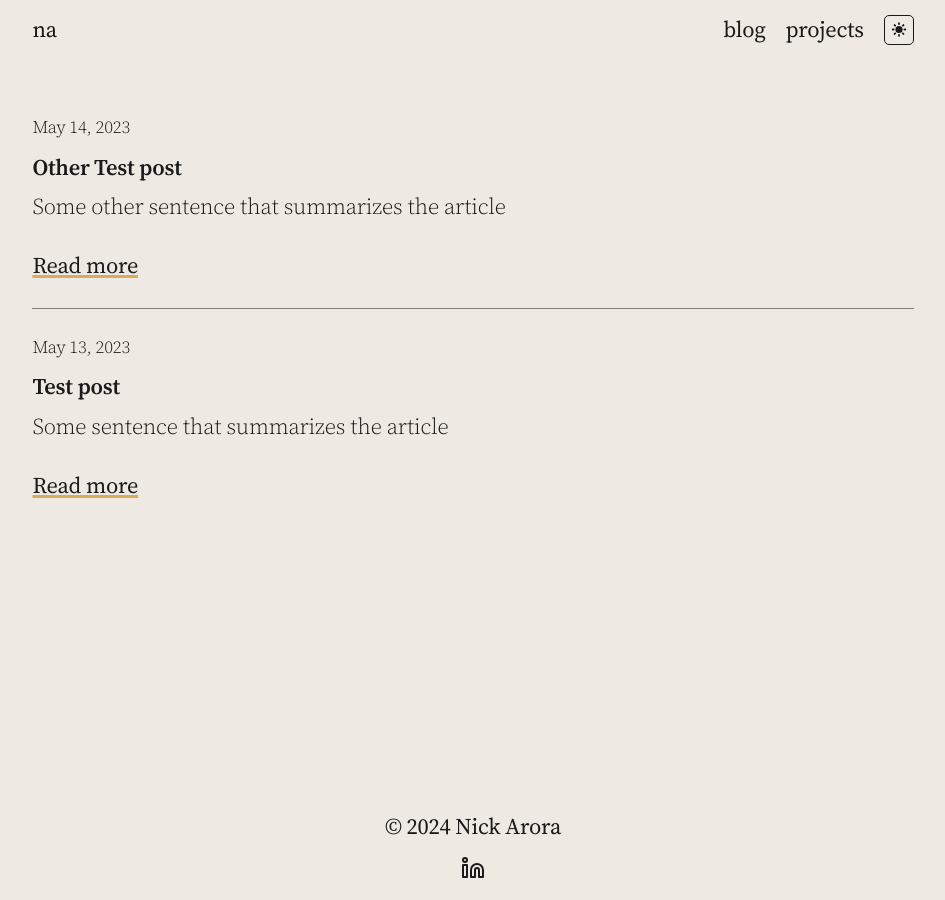
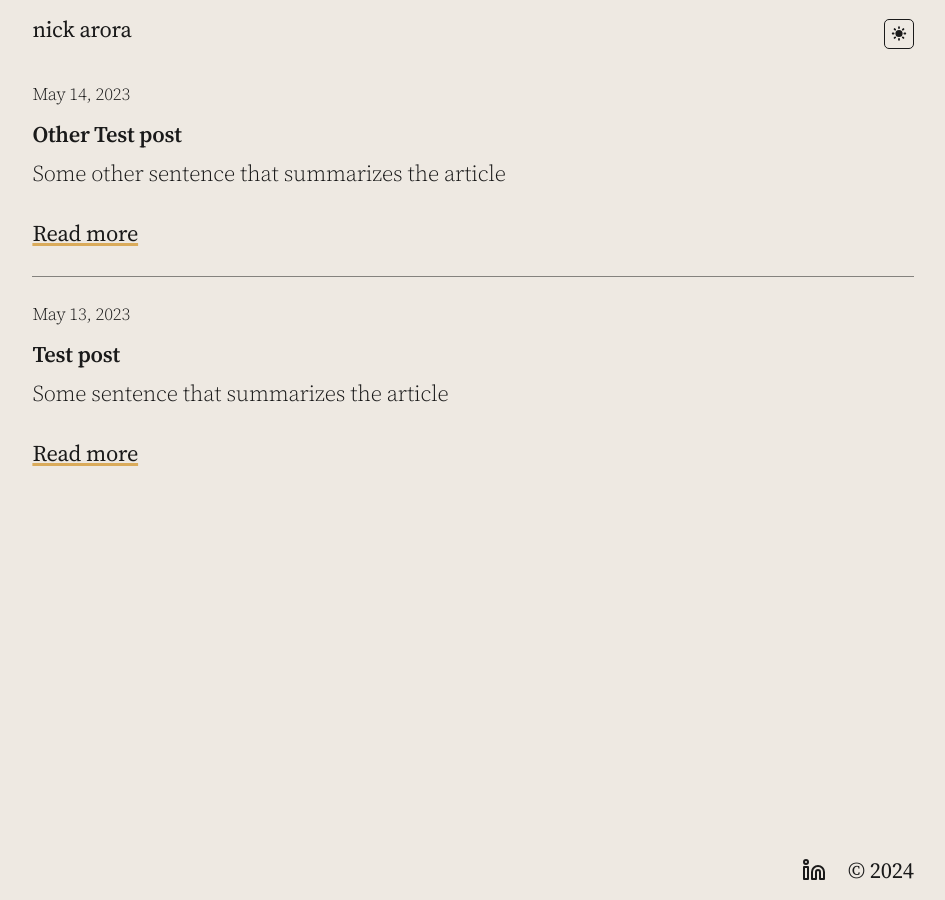
Before and after one commit to nickarora/nickarora.github.io, a Jekyll site: the page built from _app/_pages/index.html, in a window 1280 px wide. Shown: the whole page, without its empty margins (167-1112 px from the left). Built offline with Jekyll 4.4.1, drawn with Linux system fonts in a browser that asks for light colours.

Commit message:
Header and footer are updated

```diff
--- a/_app/_includes/copyright.html
+++ b/_app/_includes/copyright.html
@@ -1 +1 @@
-© {{ site.time | date: '%Y' }} Nick Arora
+© {{ site.time | date: '%Y' }}
--- a/_app/_layouts/default.html
+++ b/_app/_layouts/default.html
@@ -27,10 +27,8 @@
   <body>
     <header class="primary-header">
       <section class="container">
-        <a href="/">na</a>
+        <a href="/">nick arora</a>
         <nav>
-          <a href="#">blog</a>
-          <a href="#">projects</a>
           {% include theme-toggle.html %}
         </nav>
       </div>
@@ -39,8 +37,10 @@
       {{ content }}
     </main>
     <footer class="primary-footer">
-      {% include copyright.html %}
-      {% include social-media.html %}
+      <section class="container">
+        {% include social-media.html %}
+        {% include copyright.html %}
+      </section>
     </footer>
   </body>
 </html>
--- a/_app/_sass/layouts.scss
+++ b/_app/_sass/layouts.scss
@@ -10,7 +10,7 @@
 
 .primary-header {
   padding: 0.5rem 0;
-  margin-bottom: 1.5rem;
+  margin-bottom: 1rem;
 
   & > section {
     display: flex;
@@ -35,9 +35,12 @@
 }
 
 .primary-footer {
-  display: grid;
-  justify-content: center;
-  gap: 0.5rem;
-  padding: 1rem;
-  margin-top: 3rem;
+  padding: 0.5rem 0;
+  margin-top: 1rem;
+
+  > * {
+    display: flex;
+    justify-content: flex-end;
+    gap: 1em;
+  }
 }
--- a/_app/_sass/posts.scss
+++ b/_app/_sass/posts.scss
@@ -4,6 +4,10 @@
   li {
     list-style: none;
     padding: 1em 0;
+
+    &:first-child {
+      padding-top: 0;
+    }
 
     time {
       display: block;
--- a/_app/_sass/social-media.scss
+++ b/_app/_sass/social-media.scss
@@ -1,3 +1,8 @@
 .social-media {
-  margin: 0 auto;
+  display: flex;
+  align-items: center;
+
+  a {
+    color: inherit;
+  }
 }
```
